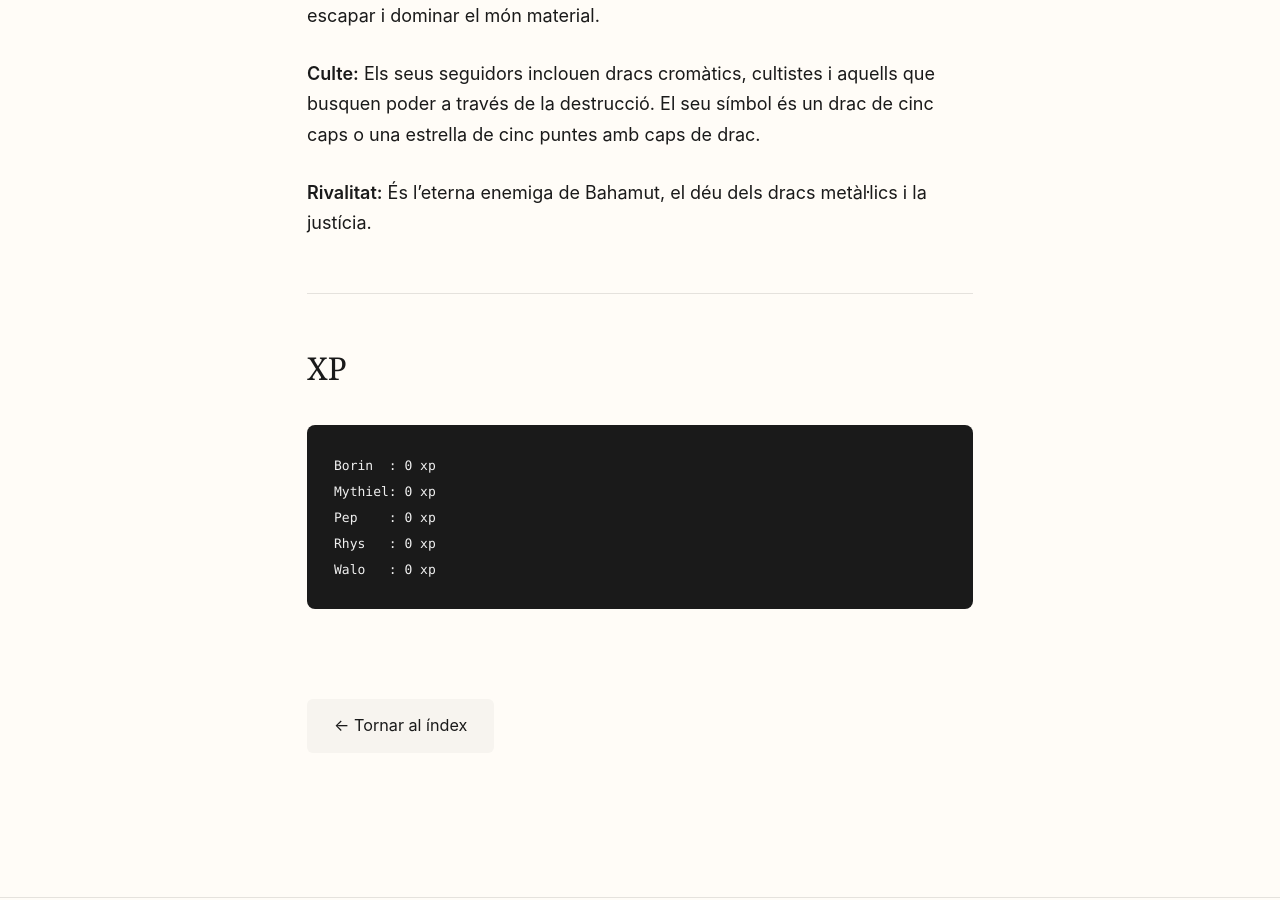
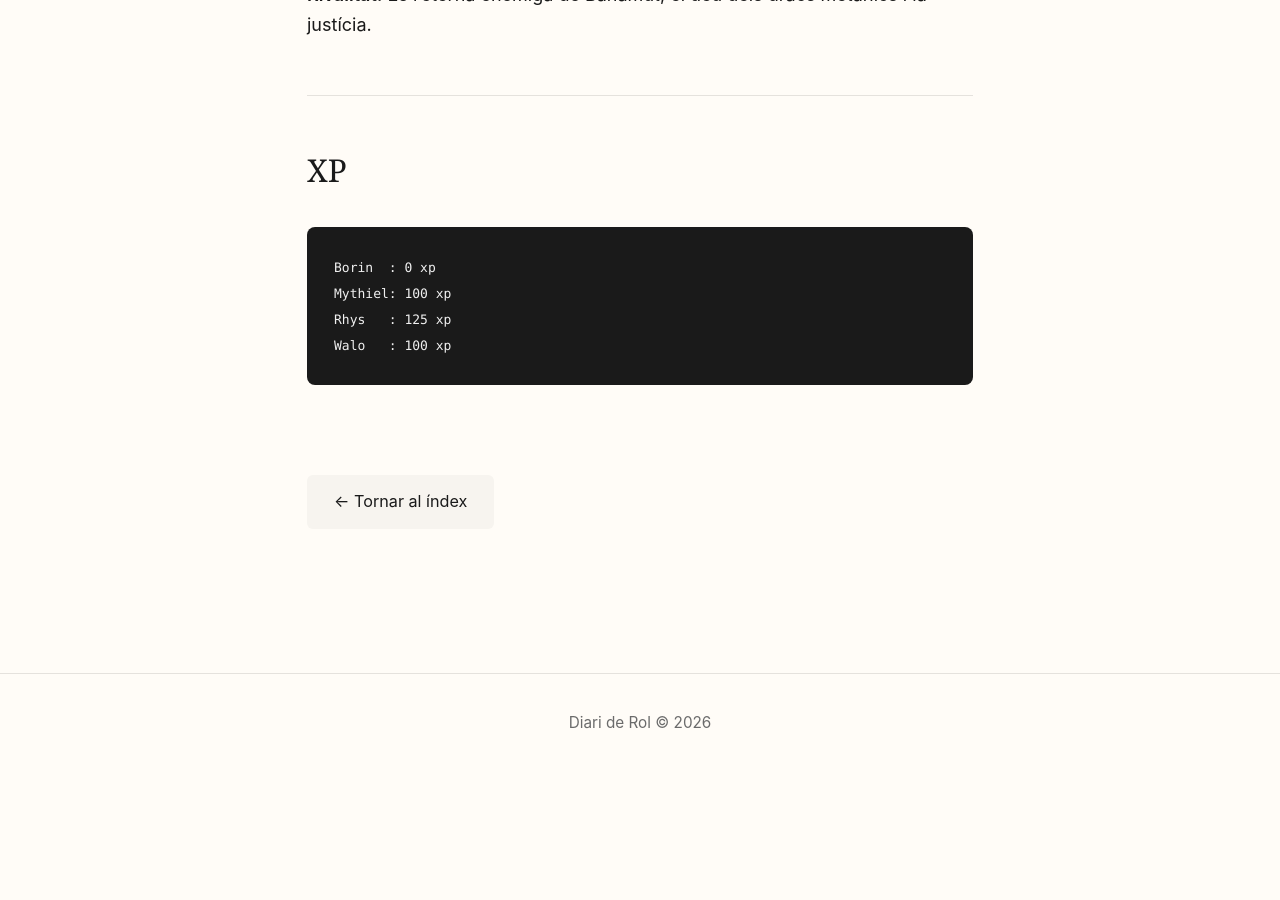
Before and after one commit to xnaveira/xnaveira.github.io, a Jekyll site: the page built from _posts/2026-01-13-Resum.markdown, in a window 1280 px wide and 900 px high, scrolled down 7247 px. Built offline with Jekyll 4.4.1, drawn with Linux system fonts in a browser that asks for light colours; after the commit the page ends 8046 px from its top, so only the background shows below that; some of the changed text lies outside the part shown.

Commit message:
Modify XP values for players
Updated XP values for Mythiel, Rhys, and Walo.

````diff
--- a/_posts/2026-01-13-Resum.markdown
+++ b/_posts/2026-01-13-Resum.markdown
@@ -1,4 +1,3 @@
-
 ---
 tags:[Congelats]
 ---
@@ -125,8 +124,7 @@ Tiamat és la deessa dracònica del mal, l'avarícia i els dracs cromàtics (ver
 
 ```
 Borin  : 0 xp
-Mythiel: 0 xp
-Pep    : 0 xp
-Rhys   : 0 xp
-Walo   : 0 xp
+Mythiel: 100 xp
+Rhys   : 125 xp
+Walo   : 100 xp
 ```
````
